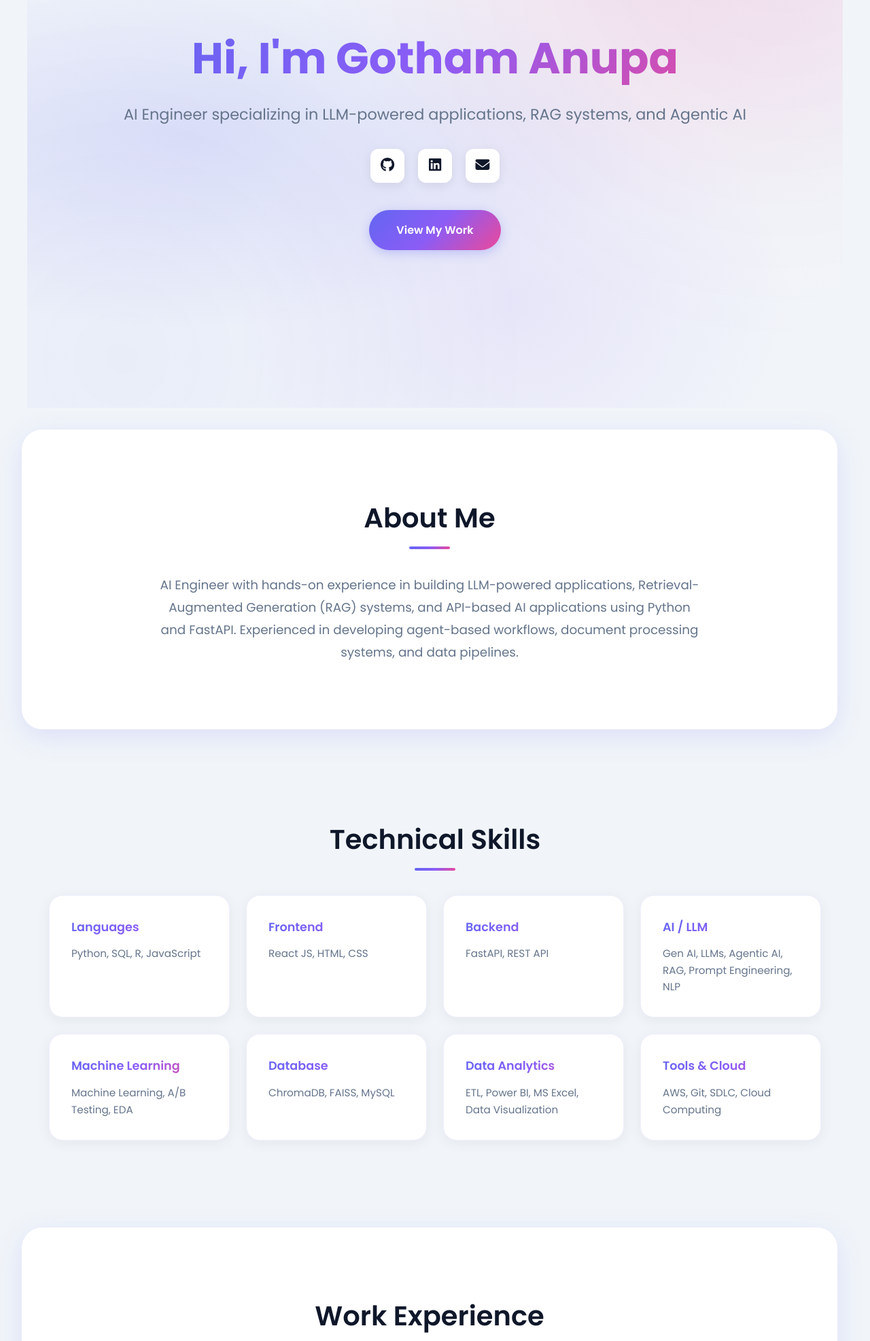
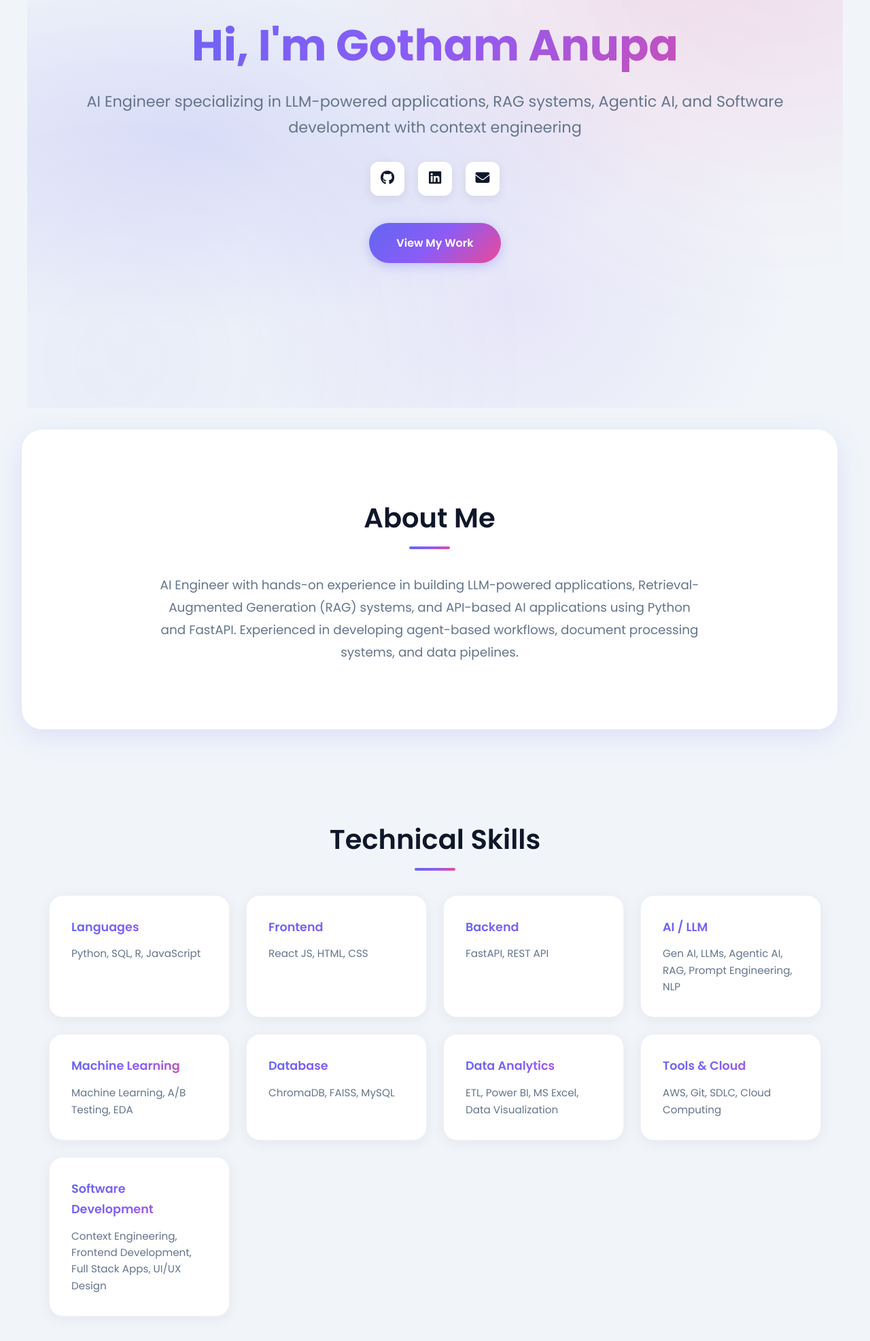
Before and after one commit to GothamAnupa/portfolio, a plain HTML site: page index.html in a window 1280 px wide. Shown: the part 200-2173 px from the top of the page at 68% size. Drawn offline with Linux system fonts and the light colour scheme.

Commit message:
feat: Add context engineering to tagline and skills, update Mindful-Pulse project

```diff
--- a/index.html
+++ b/index.html
@@ -24,7 +24,7 @@
     <section class="hero">
         <div class="hero-content">
             <h1>Hi, I'm Gotham Anupa</h1>
-            <p class="tagline">AI Engineer specializing in LLM-powered applications, RAG systems, and Agentic AI</p>
+            <p class="tagline">AI Engineer specializing in LLM-powered applications, RAG systems, Agentic AI, and Software development with context engineering</p>
             <div class="hero-links">
                 <a href="https://github.com/GothamAnupa" target="_blank" class="icon-link"><i class="fab fa-github"></i></a>
                 <a href="https://linkedin.com/in/anupagotham" target="_blank" class="icon-link"><i class="fab fa-linkedin"></i></a>
@@ -73,6 +73,10 @@
             <div class="skill-category">
                 <h3>Tools & Cloud</h3>
                 <p>AWS, Git, SDLC, Cloud Computing</p>
+            </div>
+            <div class="skill-category">
+                <h3>Software Development</h3>
+                <p>Context Engineering, Frontend Development, Full Stack Apps, UI/UX Design</p>
             </div>
         </div>
     </section>
@@ -143,7 +147,7 @@
                 <a href="https://github.com/GothamAnupa/mindful-pulse/tree/main" target="_blank" class="project-link">
                     <h3>Mindful-Pulse (To-Do List) <i class="fas fa-external-link-alt"></i></h3>
                 </a>
-                <p>A sleek and intuitive task management web application built with modern technologies. Features include adding, editing, and deleting tasks with priorities, marking tasks as complete, persistent local storage for data persistence, smooth animations using Framer Motion, and a responsive design with Tailwind CSS.</p>
+                <p>An emotionally intelligent to-do app that adapts to user's mood and energy levels. Features include energy-based task management, mood chatbot with empathetic responses, daily Sanskrit shlokas from Bhagavad Gita, calendar view with task reminders, habit tracker with streaks, and dark mode. Demonstrates context-aware UI that adapts based on user state.</p>
                 <div class="tech-stack">
                     <span>React 18</span>
                     <span>TypeScript</span>
@@ -151,7 +155,7 @@
                     <span>Tailwind CSS</span>
                     <span>Zustand</span>
                     <span>Framer Motion</span>
-                    <span>Phosphor Icons</span>
+                    <span>Context Engineering</span>
                 </div>
             </div>
         </div>
```
